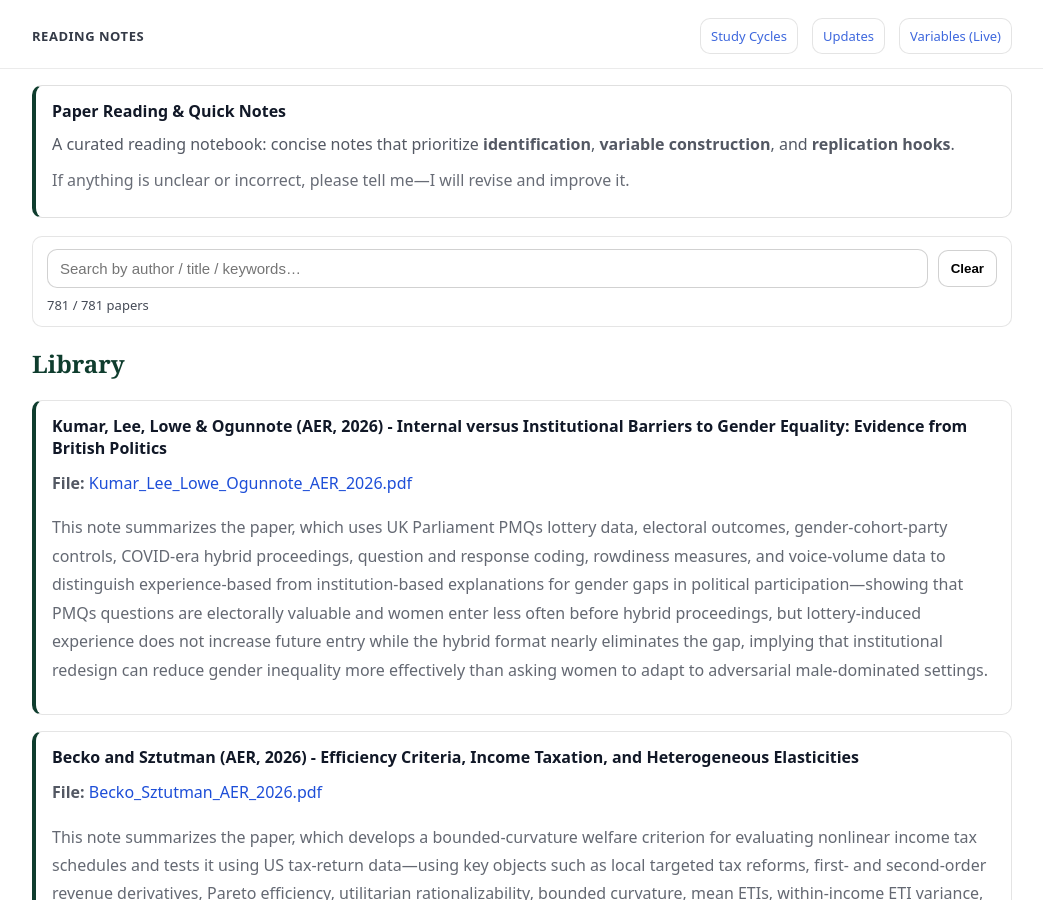
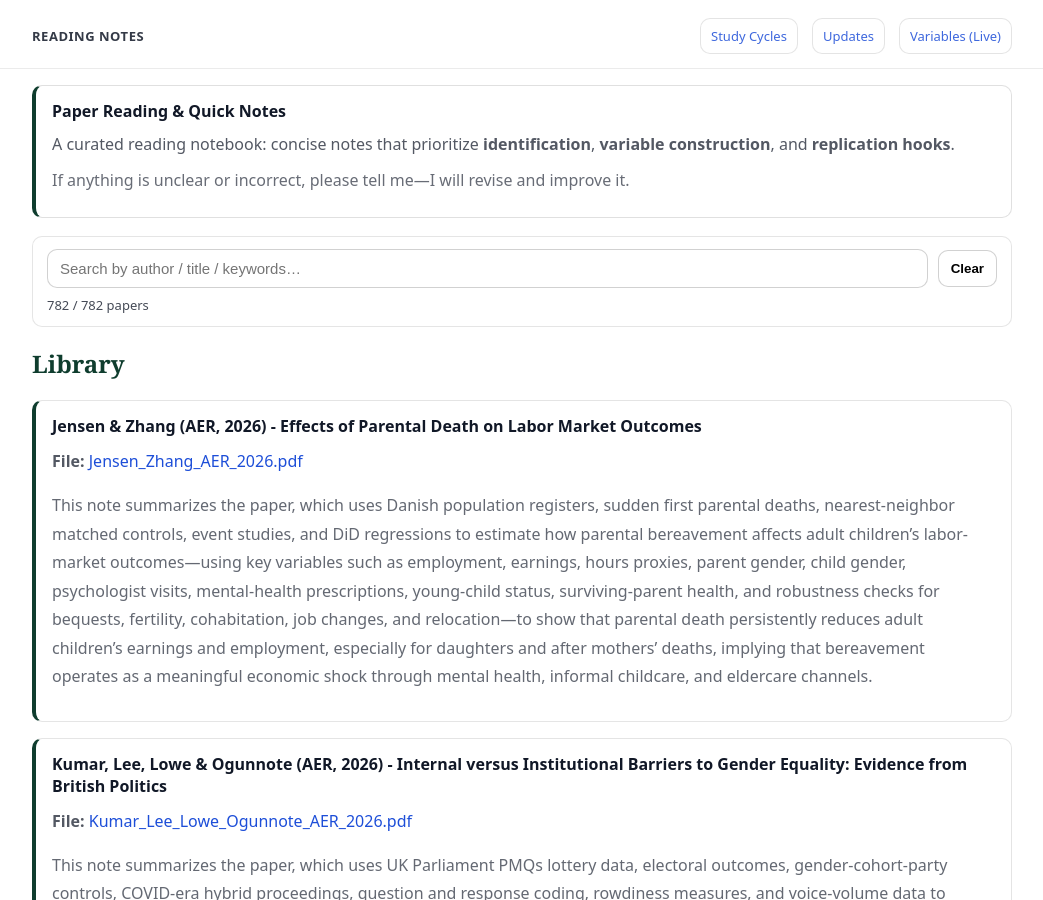
Before and after one commit to yaxinzn/study-archive, a Jekyll site: the page built from reading/index.md, in a window 1280 px wide and 900 px high. Shown: the whole window, without its empty margins (118-1161 px from the left). Built offline with Jekyll 4.4.1, drawn with Linux system fonts in a browser that asks for light colours.

Commit message:
Reading: add/update Jensen_Zhang_AER_2026.pdf

```diff
--- a/_data/reading.yml
+++ b/_data/reading.yml
@@ -1,3 +1,7 @@
+- title: "Jensen & Zhang (AER, 2026) - Effects of Parental Death on Labor Market Outcomes"
+  file: "Jensen_Zhang_AER_2026.pdf"
+  desc: "This note summarizes the paper, which uses Danish population registers, sudden first parental deaths, nearest-neighbor matched controls, event studies, and DiD regressions to estimate how parental bereavement affects adult children’s labor-market outcomes—using key variables such as employment, earnings, hours proxies, parent gender, child gender, psychologist visits, mental-health prescriptions, young-child status, surviving-parent health, and robustness checks for bequests, fertility, cohabitation, job changes, and relocation—to show that parental death persistently reduces adult children’s earnings and employment, especially for daughters and after mothers’ deaths, implying that bereavement operates as a meaningful economic shock through mental health, informal childcare, and eldercare channels."
+
 - title: "Kumar, Lee, Lowe & Ogunnote (AER, 2026) - Internal versus Institutional Barriers to Gender Equality: Evidence from British Politics"
   file: "Kumar_Lee_Lowe_Ogunnote_AER_2026.pdf"
   desc: "This note summarizes the paper, which uses UK Parliament PMQs lottery data, electoral outcomes, gender-cohort-party controls, COVID-era hybrid proceedings, question and response coding, rowdiness measures, and voice-volume data to distinguish experience-based from institution-based explanations for gender gaps in political participation—showing that PMQs questions are electorally valuable and women enter less often before hybrid proceedings, but lottery-induced experience does not increase future entry while the hybrid format nearly eliminates the gap, implying that institutional redesign can reduce gender inequality more effectively than asking women to adapt to adversarial male-dominated settings."
```
Also changed, not shown: 1 other file.
